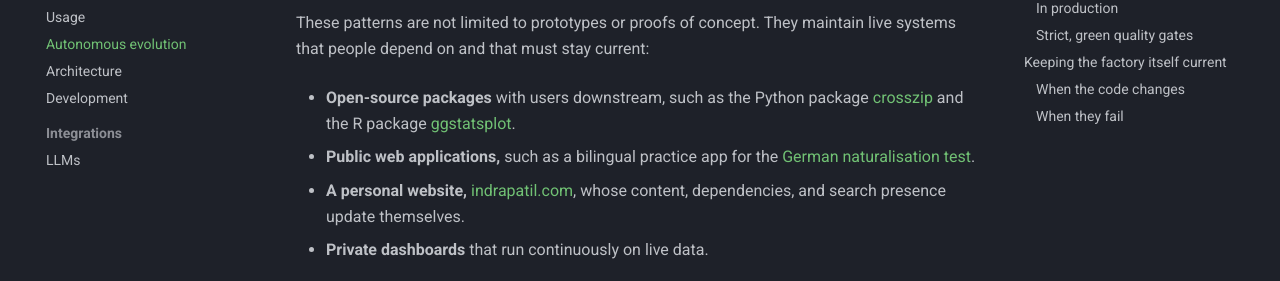
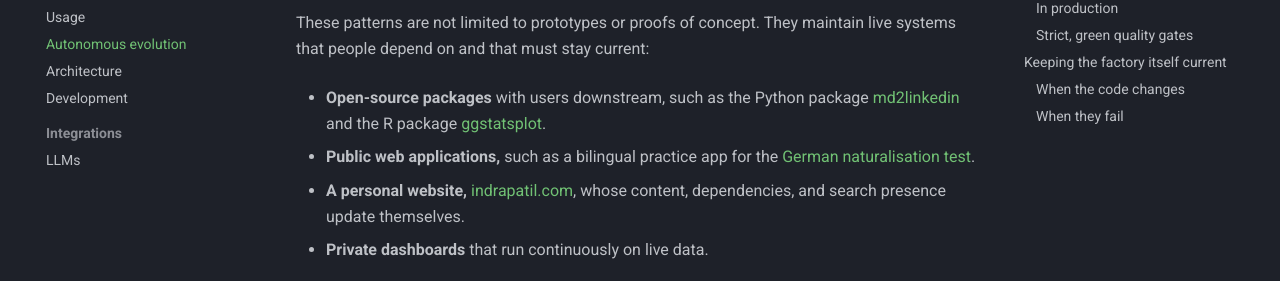
Before and after one commit to IndrajeetPatil/llm-dependabot, an MkDocs documentation site: the page built from docs/autonomy.md, in a window 1280 px wide and 900 px high, scrolled down 2429 px. Shown: the part 172-453 px from the top of the window. Built offline with MkDocs 1.6.1 and Material for MkDocs 9.7.7, drawn with Linux system fonts in a browser that asks for light colours; comment, search, counter and statistics services are not loaded.

Commit message:
docs(autonomy): use md2linkedin as the python package example

```diff
--- a/docs/autonomy.md
+++ b/docs/autonomy.md
@@ -90,7 +90,7 @@ These patterns are not limited to prototypes or proofs of concept. They
 maintain live systems that people depend on and that must stay current:
 
 - **Open-source packages** with users downstream, such as the Python
-  package [crosszip](https://github.com/IndrajeetPatil/crosszip) and the R
+  package [md2linkedin](https://github.com/IndrajeetPatil/md2linkedin) and the R
   package [ggstatsplot](https://github.com/IndrajeetPatil/ggstatsplot).
 
 - **Public web applications,** such as a bilingual practice app for the
```
